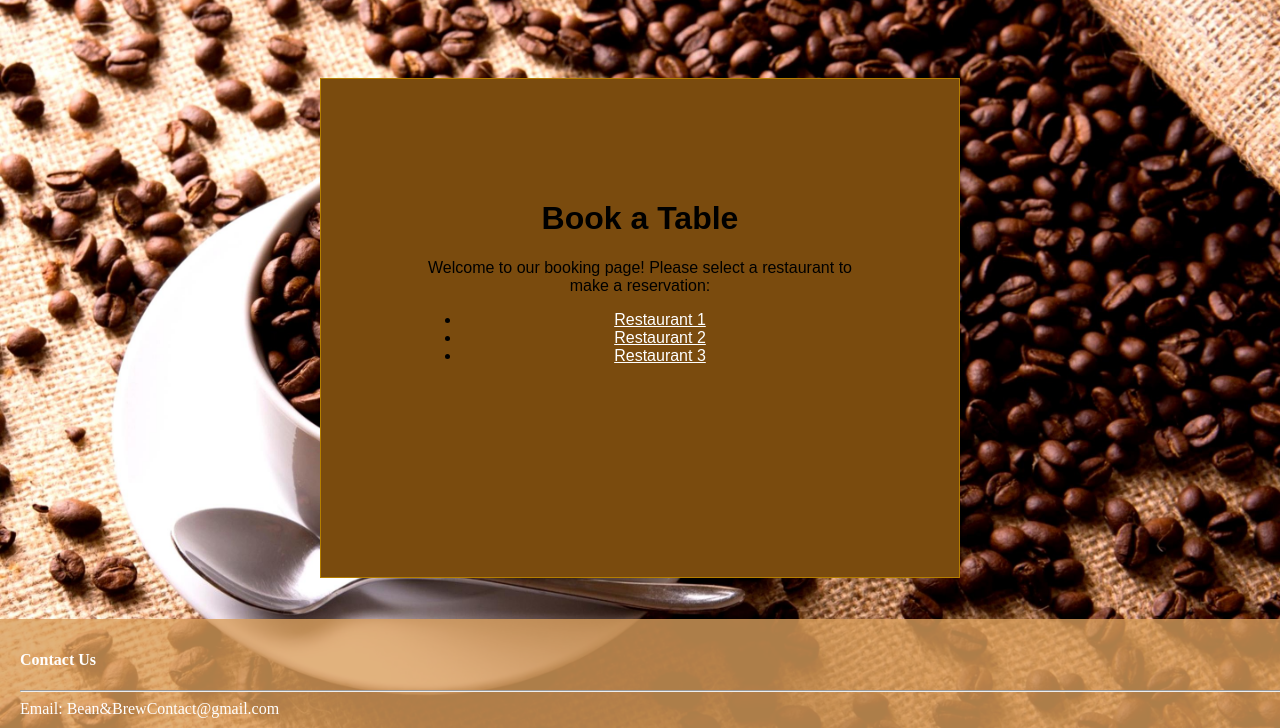
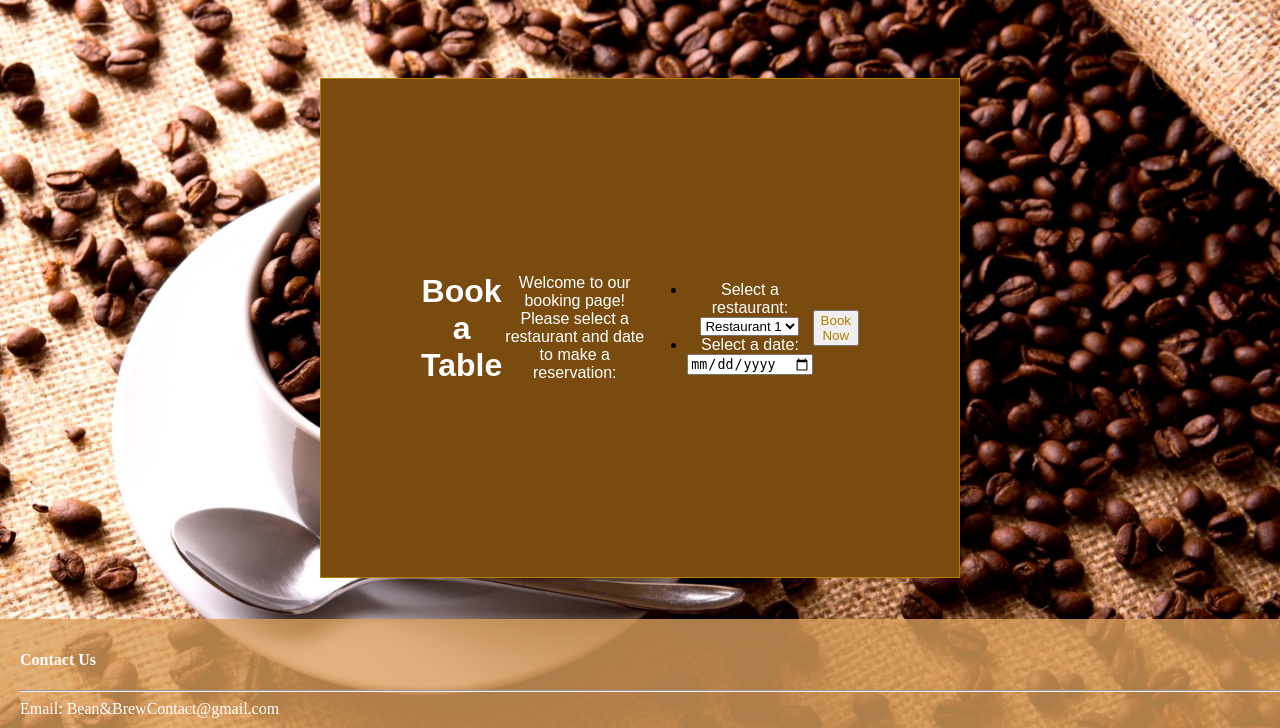
Before and after one commit to khanya-mcfadden/website-framework, a Flask app: template templates/BookingPage.html in a window 1280 px wide. Shown: the part 72-800 px from the top of the page. Run offline with Flask 3, Linux system fonts and the light colour scheme; the template is opened without the code that fills it, so the values that code supplies are empty.

Commit message:
chore: Update booking page styling and form layout

```diff
--- a/stylesheet/main.css
+++ b/stylesheet/main.css
@@ -53,3 +53,23 @@ footer{
     color: white;
     padding: 10px 20px;
 }
+
+.booking-content {
+    font-family: Arial, sans-serif;
+    margin: 0 auto;
+    padding: 100px;
+    background-color: #7A4B0E;
+    box-sizing: border-box;
+    min-height: 100px;
+    max-width: 100%;
+    text-align: center;
+    position: absolute;
+    height: 500px;
+    top: 50%;
+    left: 50%;
+    transform: translate(-50%, -50%);
+    border: 1px solid #b47e00;
+    display: flex;
+    justify-content: center;
+    align-items: center;
+}
--- a/templates/BookingPage.html
+++ b/templates/BookingPage.html
@@ -18,17 +18,41 @@
         <a href="/profile" style="color: white;">Profile</a>
         <a style="float:right; color: white;" href="/login">Login</a>
     </nav>
-
-    <div class="content"
-        style="font-family: Arial, sans-serif; margin: 0 auto; padding: 100px; background-color: #7A4B0E; box-sizing: border-box; min-height: 100px; max-width: 100%; text-align: center; position: absolute; height: 500px; top: 50%; left: 50%; transform: translate(-50%, -50%); border: 1px solid #b47e00;">
-        <h1>Book a Table</h1>
-        <p>Welcome to our booking page! Please select a restaurant to make a reservation:</p>
+    <form class="booking" style="font-family: Arial, sans-serif;
+        margin: 0 auto;
+        padding: 100px;
+        background-color: #7A4B0E;
+        box-sizing: border-box;
+        min-height: 100px;
+        max-width: 100%;
+        text-align: center;
+        position: absolute;
+        height: 500px;
+        top: 50%;
+        left: 50%;
+        transform: translate(-50%, -50%);
+        border: 1px solid #b47e00;
+        display: flex;
+        justify-content: center;
+        align-items: center;">
+        <h1 style="color: white;">Book a Table</h1>
+        <p style="color: white;">Welcome to our booking page! Please select a restaurant and date to make a reservation:</p>
         <ul>
-            <li><a href="/booking/restaurant1" style="color: white;">Restaurant 1</a></li>
-            <li><a href="/booking/restaurant2" style="color: white;">Restaurant 2</a></li>
-            <li><a href="/booking/restaurant3" style="color: white;">Restaurant 3</a></li>
+            <li>
+                <label for="restaurant"  style="color: white;">Select a restaurant:</label>
+                <select id="restaurant" name="restaurant">
+                    <option value="restaurant1">Restaurant 1</option>
+                    <option value="restaurant2">Restaurant 2</option>
+                    <option value="restaurant3">Restaurant 3</option>
+                </select>
+            </li>
+            <li>
+                <label for="date"  style="color: white;">Select a date:</label>
+                <input type="date" id="date" name="date">
+            </li>
         </ul>
-    </div>
+        <button type="submit" style="color: #b47e00;">Book Now</button>
+    </form>
 
 
     <div class="footer">
```
